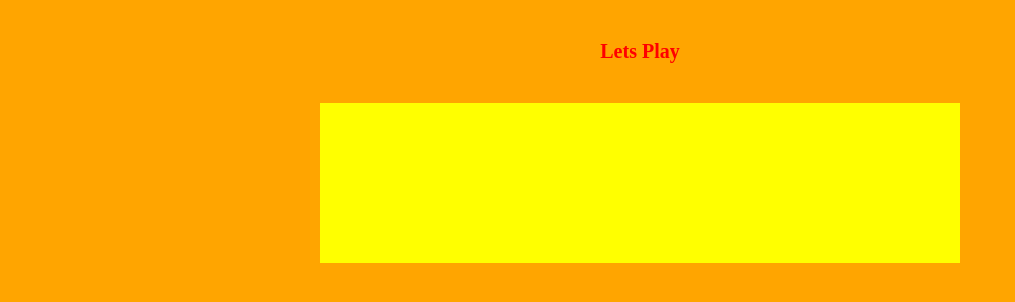
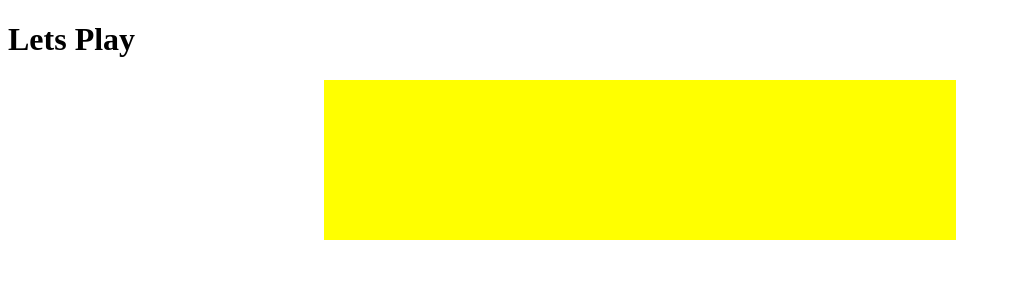
Before and after one commit to maybass/gamebis, a plain HTML site: page index.html in a window 1280 px wide. Shown: the whole page, without its empty margins (0-1015 px from the left). Drawn offline with Linux system fonts and the light colour scheme.

Commit message:
Update style.css

```diff
--- a/style.css
+++ b/style.css
@@ -1,26 +1,4 @@
-* {
-  margin: 0;
-  padding: 0;
-  box-sizing: border-box;
-}
 
-html  {
-  font-size: 62.5%;
-}
-
-body {
-  background-color: orange;
-
-}
-
-h1 {
-  color: red;
-  width: 50%;
-  text-align: center;
-  margin: 40px auto;
-
-
-}
 
 .container {
   display: flex;
@@ -33,11 +11,3 @@ h1 {
   width: 50%;
   height: 20vh;
   background-color: yellow;
-
-
-}
-
-.red {
-
-  background: red;
-}
```
